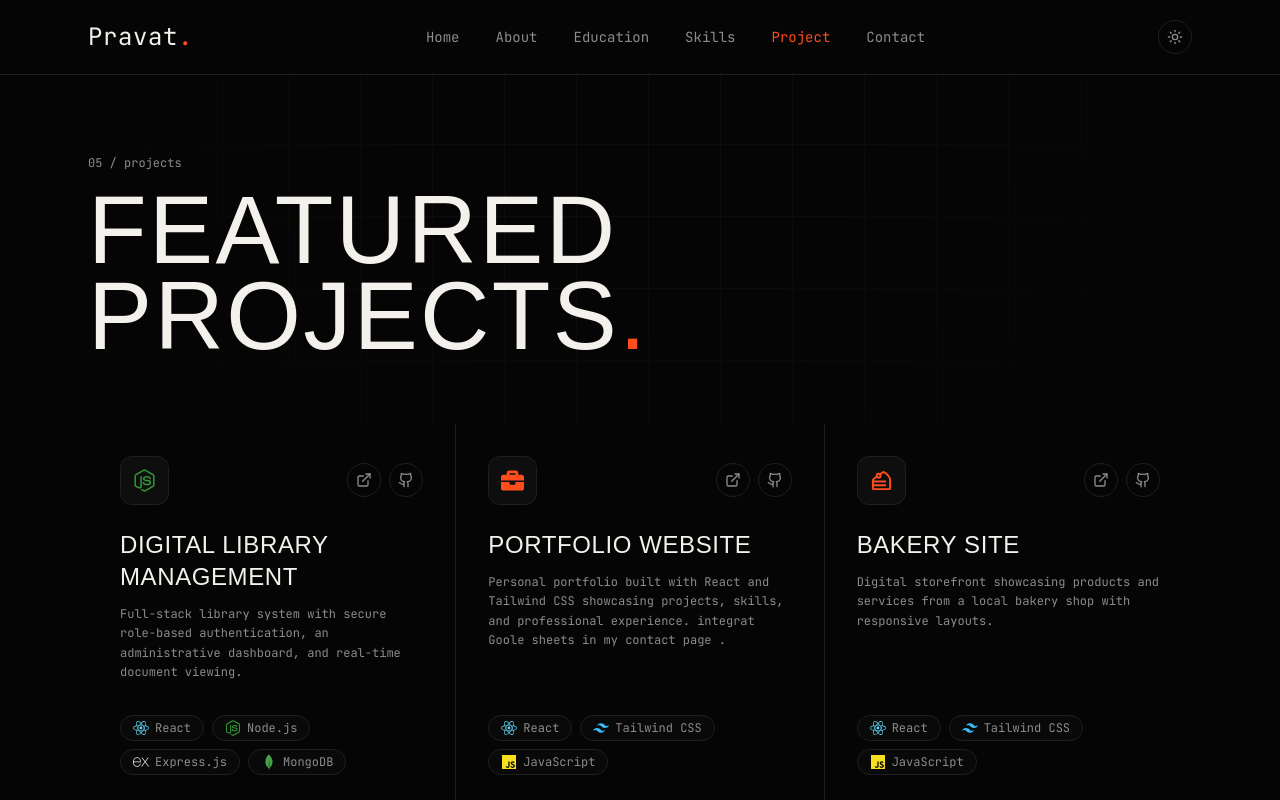
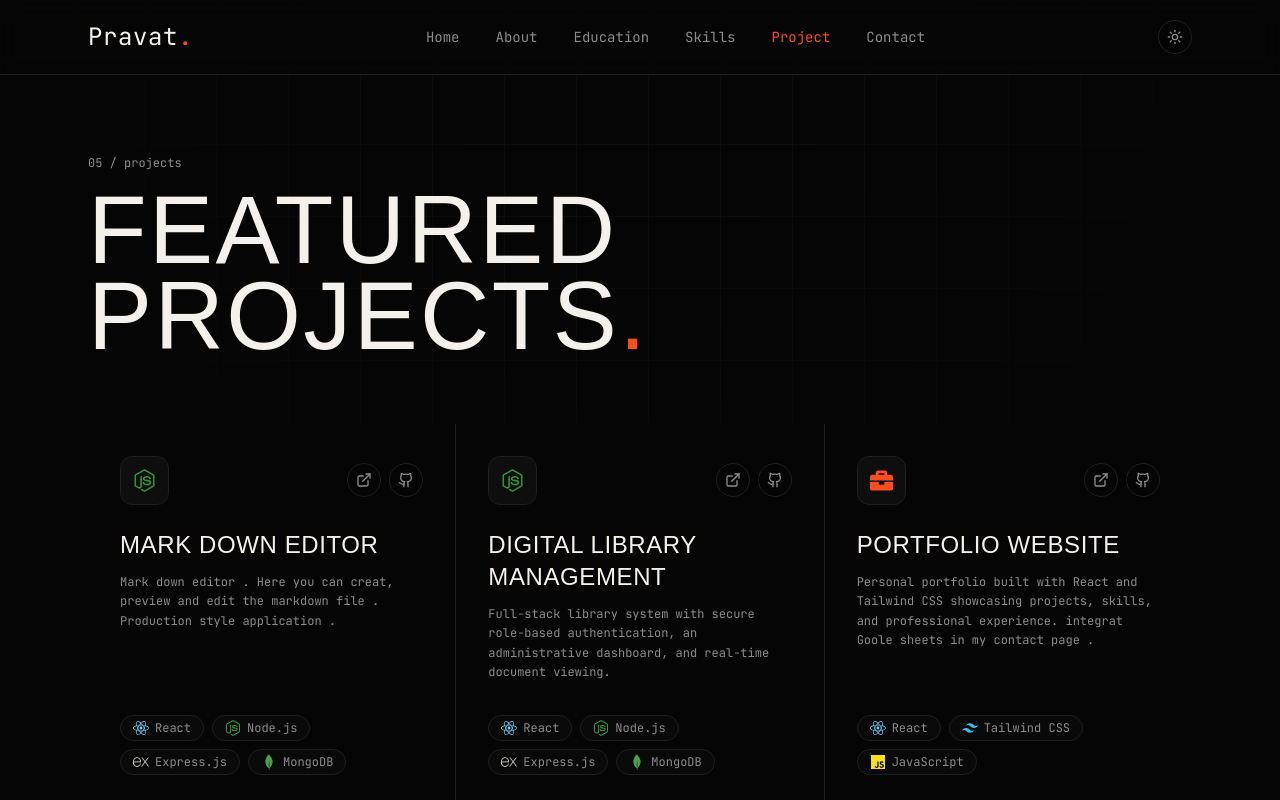
Before and after one commit to Prsenapati09/myportfolio, a React (Vite) app: page /Projects in a window 1280 px wide. Shown: the top 800 px of the page. Built offline with nearby package versions, Linux system fonts and the light colour scheme.

Commit message:
adding new Project

```diff
--- a/src/pages/Project.jsx
+++ b/src/pages/Project.jsx
@@ -6,6 +6,20 @@ import { SiTailwindcss, SiMongodb, SiExpress } from "react-icons/si";
 import { CakeSlice } from "lucide-react";
 
 const projects = [
+  {
+    logo: <FaNodeJs size={23} className="text-[#339933]" />,
+    title: "Mark Down Editor",
+    description:
+      " Mark down editor . Here you can creat, preview and edit the markdown file . Production style application . ",
+    tech: [
+      { item: "React", icon: <FaReact size={16} className="text-[#61DAFB]" /> },
+      { item: "Node.js", icon: <FaNodeJs size={16} className="text-[#339933]" /> },
+      { item: "Express.js", icon: <SiExpress size={16} className="text-paper" /> },
+      { item: "MongoDB", icon: <SiMongodb size={16} className="text-[#47A248]" /> },
+    ],
+    live: "https://folio-mark-down.vercel.app/",
+    github: "https://github.com/Prsenapati09/MarkDown-editor",
+  },
   {
     logo: <FaNodeJs size={23} className="text-[#339933]" />,
     title: "Digital Library Management",
```
